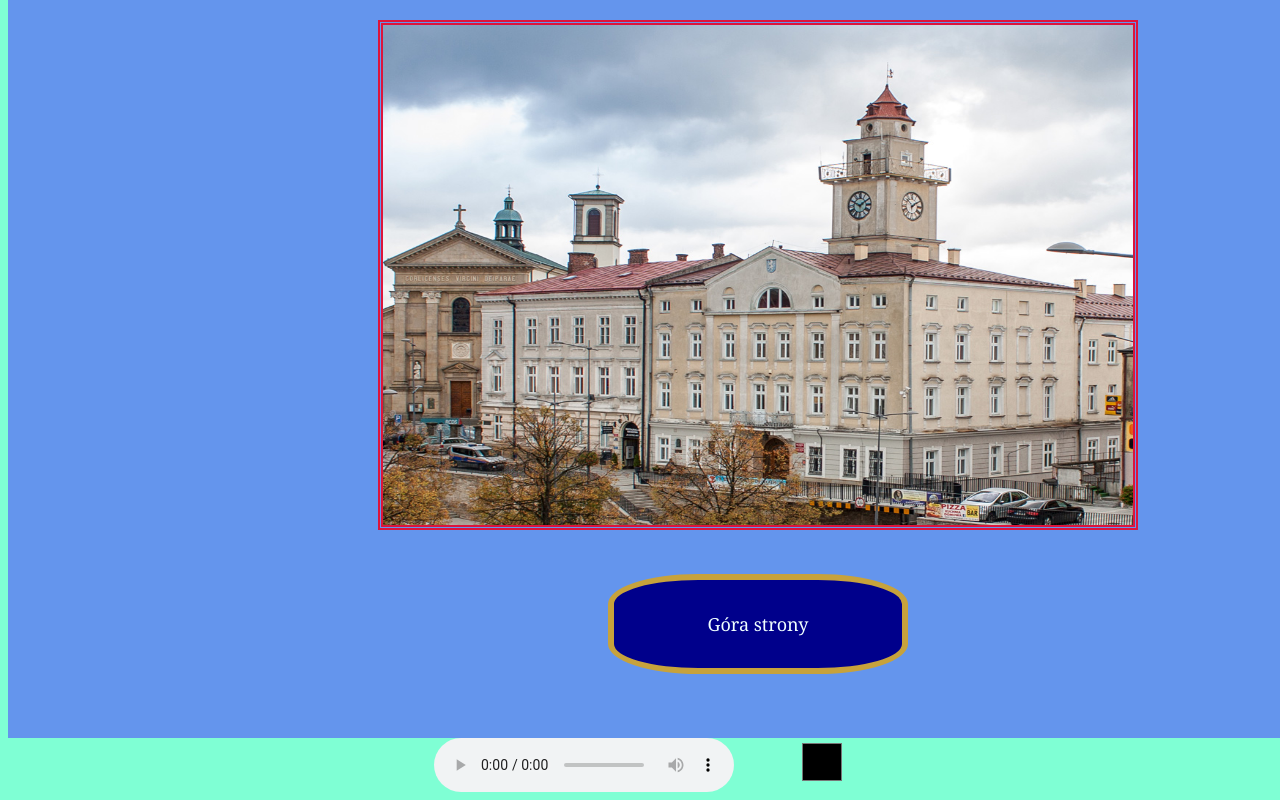
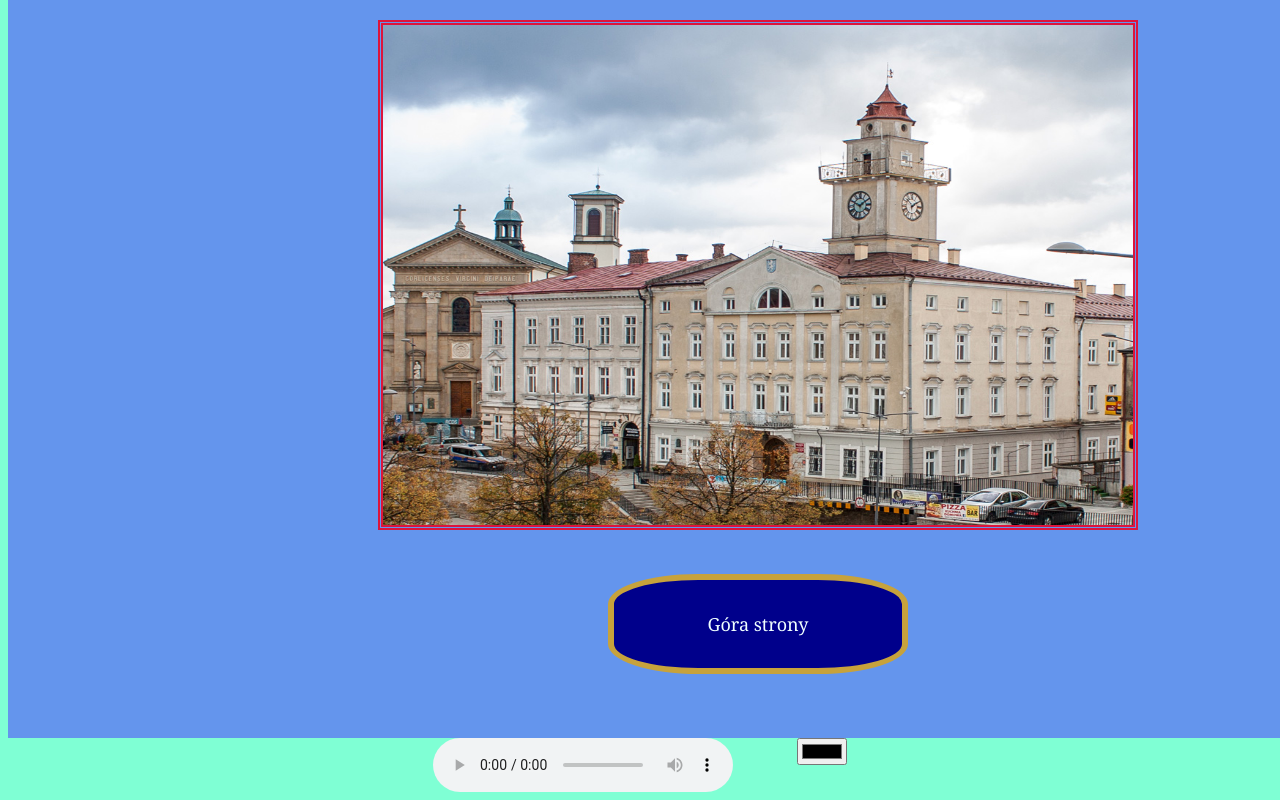
Before and after one commit to Maltek13/StronaZiutek2, a plain HTML site: page index.html in a window 1280 px wide. Shown: the part 8039-8839 px from the top of the page. Drawn offline with Linux system fonts and the light colour scheme.

Commit message:
Update Styl.css

```diff
--- a/Styl.css
+++ b/Styl.css
@@ -94,7 +94,7 @@ padding-bottom: 4rem;
 .link:hover{
     color:white;
 }
-input[type="color"] {
+.konewka {
     -webkit-appearance: none;
     -moz-appearance: none;
     appearance: none;
```
